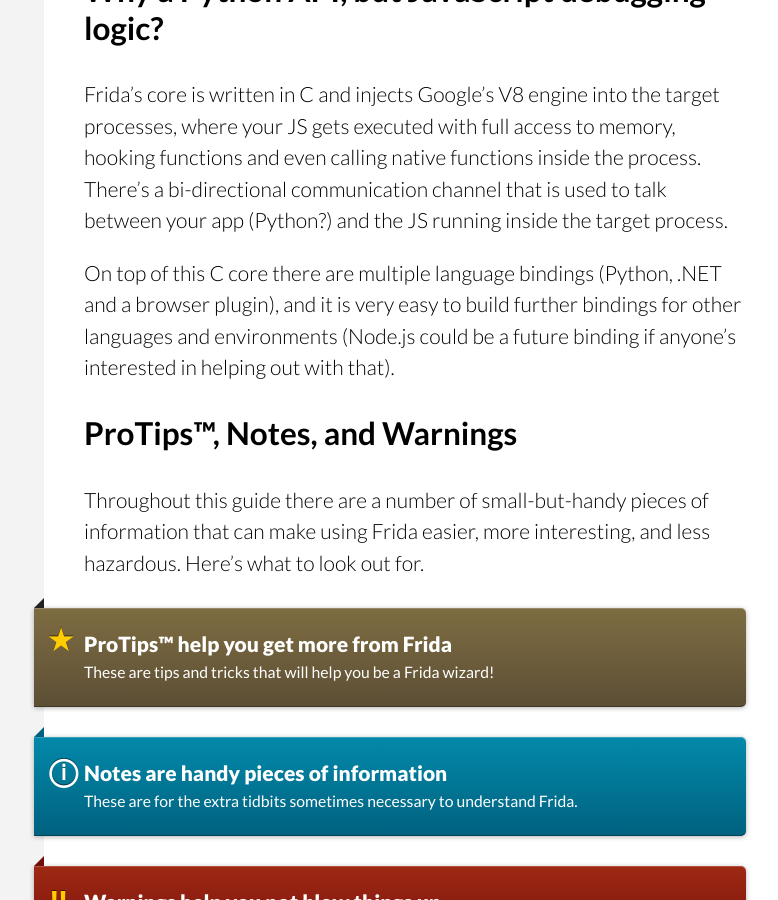
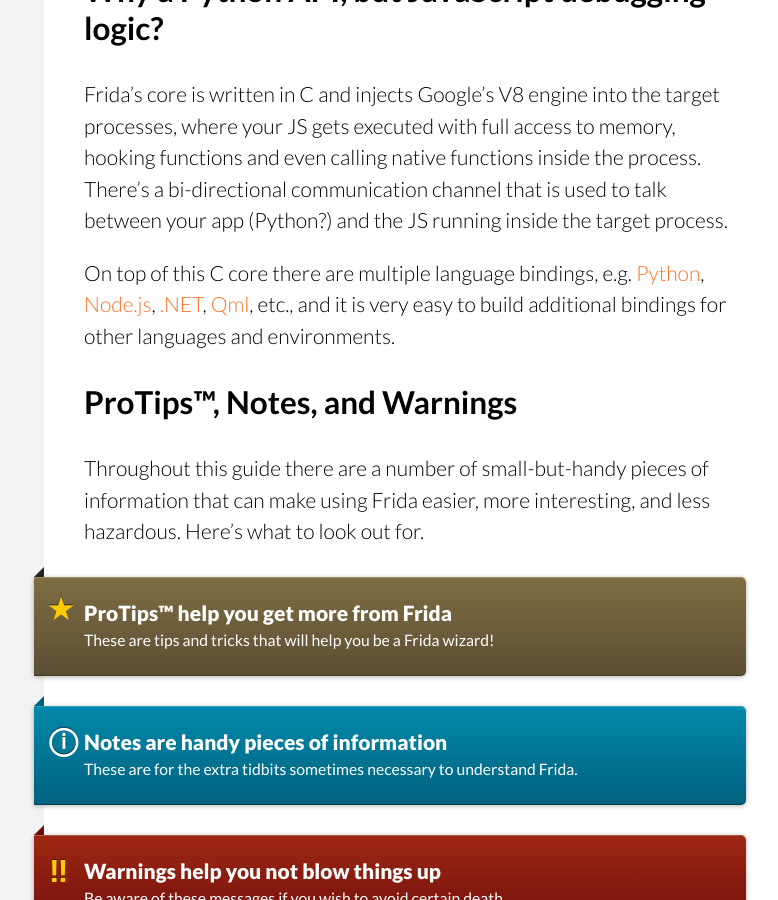
Before and after one commit to frida/frida-website, a Jekyll site: the page built from docs/index.md, in a window 1280 px wide and 900 px high, scrolled down 1499 px. Shown: the whole window, without its empty margins (127-905 px from the left). Built offline with Jekyll 4.4.1, drawn with Linux system fonts in a browser that asks for light colours; some web fonts are replaced.

Commit message:
Update note about available bindings

```diff
--- a/docs/index.md
+++ b/docs/index.md
@@ -47,10 +47,12 @@ functions and even calling native functions inside the process. There's a
 bi-directional communication channel that is used to talk between your
 app (Python?) and the JS running inside the target process.
 
-On top of this C core there are multiple language bindings (Python, .NET
-and a browser plugin), and it is very easy to build further bindings for
-other languages and environments (Node.js could be a future binding if
-anyone's interested in helping out with that).
+On top of this C core there are multiple language bindings, e.g.
+[Python](https://github.com/frida/frida-python),
+[Node.js](https://github.com/frida/frida-node),
+[.NET](https://github.com/frida/frida-clr),
+[Qml](https://github.com/frida/frida-qml), etc., and it is very easy to build
+additional bindings for other languages and environments.
 
 ## ProTips™, Notes, and Warnings
 
```
